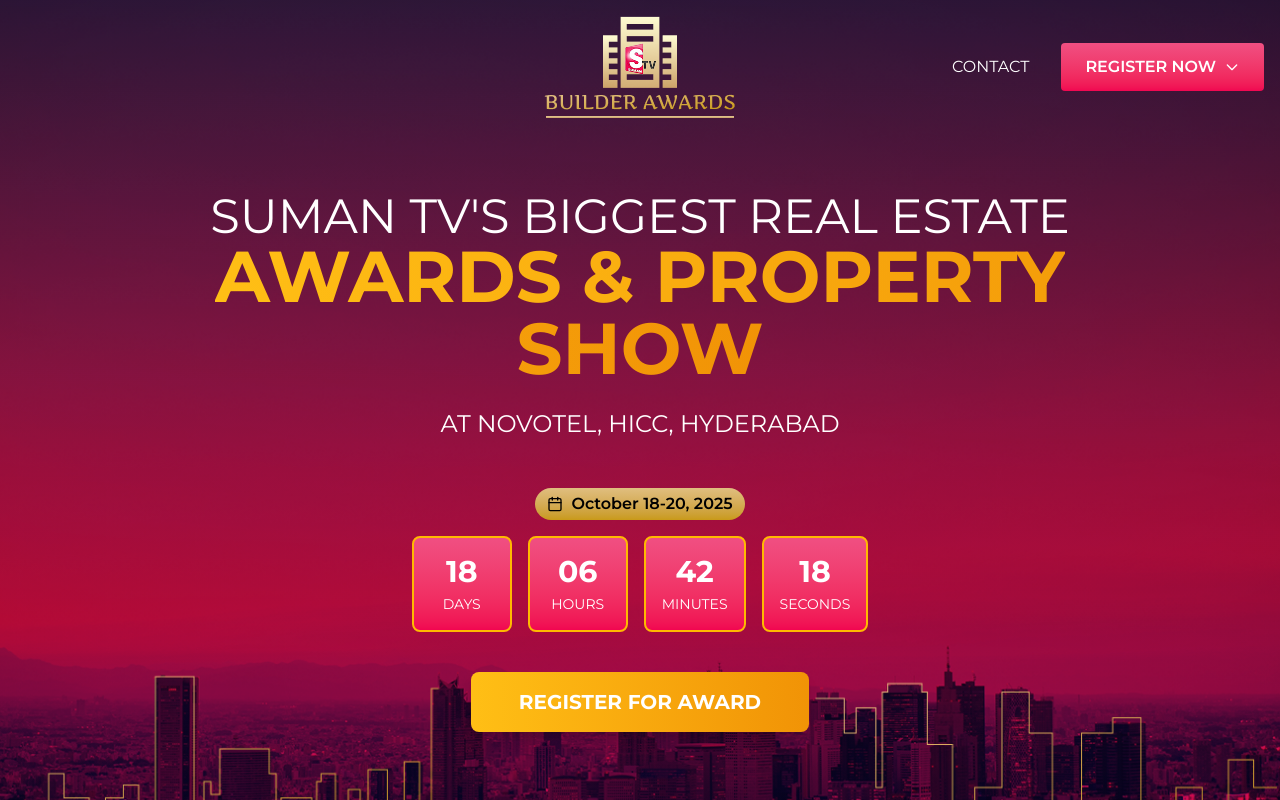
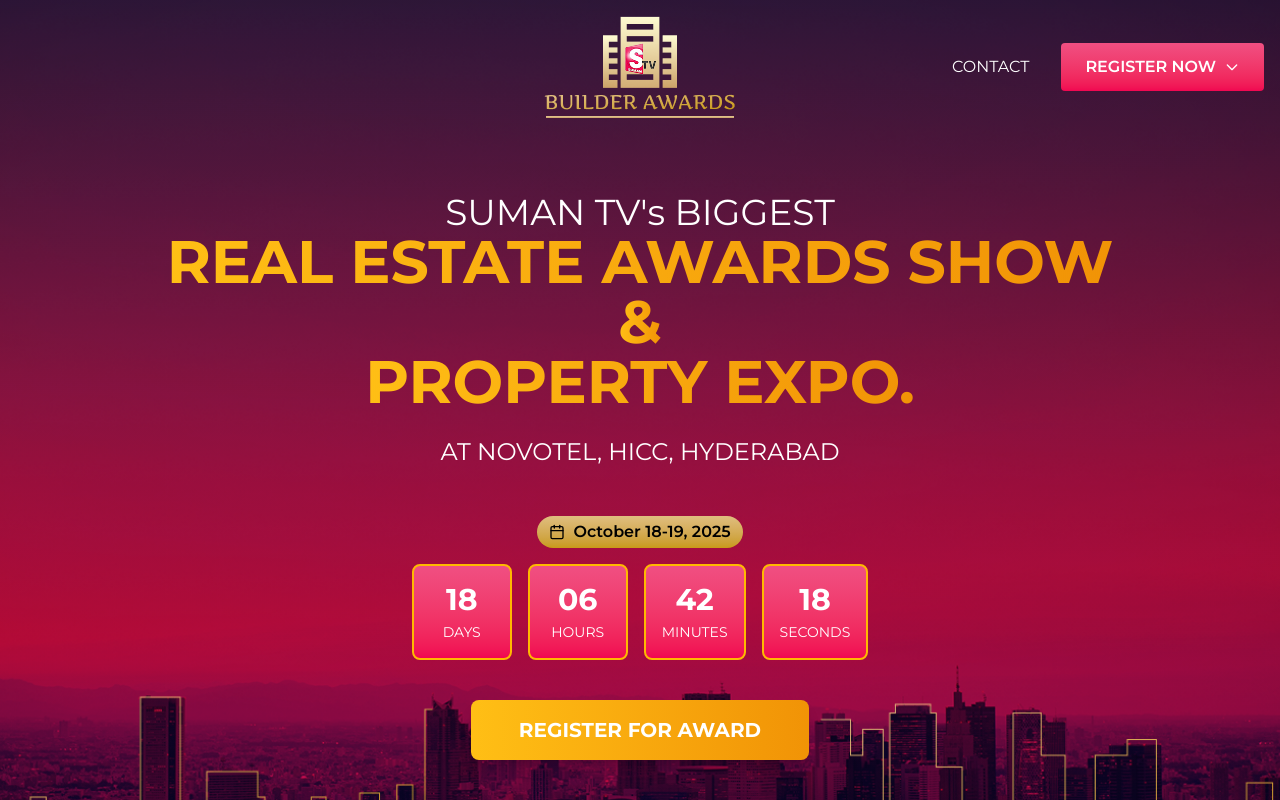
Before and after one commit to devsandeepverma5891-lgtm/Event-pro, a React (Vite) app in the folder frontend/: page / in a window 1280 px wide. Shown: the top 800 px of the page. Built offline with nearby package versions, Linux system fonts and the light colour scheme.

Commit message:
update title herosection

```diff
--- a/frontend/src/website/components/hero_components/Title.jsx
+++ b/frontend/src/website/components/hero_components/Title.jsx
@@ -7,7 +7,7 @@
   const Badge = () => {
     return (
       <span className="px-3 py-1 rounded-full mb-4 bg-gradient-to-b from-[#E0BE7F] to-[#C99A17] text-black inline-flex items-center text-md font-semibold transition-colors ">
-        <Calendar className="w-4 h-4 mr-2" /> October 18-20, 2025
+        <Calendar className="w-4 h-4 mr-2" /> October 18-19, 2025
       </span>
     );
   };
@@ -19,12 +19,20 @@
       <div className="relative z-10 text-center text-white px-6 max-w-6xl mx-auto">
         {/* Main Title */}
         <h1 className="leading-tight mb-6">
-            <span className="text-white text-5xl font-normal mb-5">
-            SUMAN TV'S BIGGEST REAL ESTATE
+            <span className="text-white text-4xl font-normal mb-5">
+            SUMAN TV's BIGGEST
             </span>
             <br />
-            <span className="bg-gradient-to-r from-[#FFBF15] to-[#F19306] bg-clip-text text-transparent text-7xl font-bold">
-            AWARDS & PROPERTY SHOW
+            <span className="bg-gradient-to-r from-[#FFBF15] to-[#F19306] bg-clip-text text-transparent text-6xl font-bold">
+            REAL ESTATE AWARDS SHOW
+            </span>
+            <br />
+            <span className="bg-gradient-to-r from-[#FFBF15] to-[#F19306] bg-clip-text text-transparent text-6xl font-bold">
+            &
+            </span>
+            <br />
+            <span className="bg-gradient-to-r from-[#FFBF15] to-[#F19306] bg-clip-text text-transparent text-6xl font-bold">
+            PROPERTY EXPO.
             </span>
         </h1>
 
```
